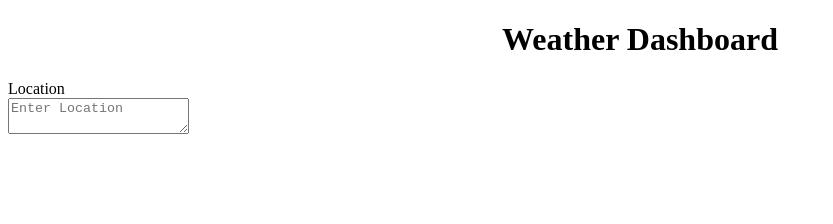
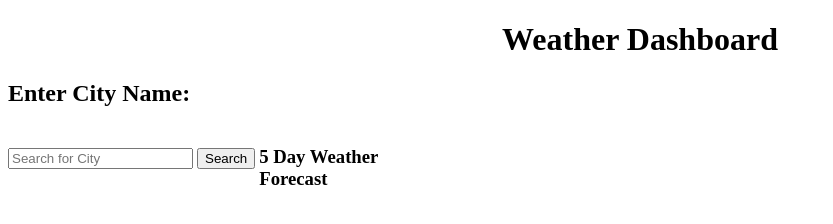
Before and after one commit to NazKena/Weather-Dashboard, a plain HTML site: page index.html in a window 1280 px wide. Shown: the whole page, without its empty margins (0-833 px from the left). Drawn offline with Linux system fonts and the light colour scheme; no server answers.

Commit message:
styling weather dashboard

```diff
--- a/index.html
+++ b/index.html
@@ -6,15 +6,28 @@
     <meta name="viewport" content="width=device-width, initial-scale=1.0">
     <title>Document</title>
     <link rel="stylesheet" href="./style.css"></link>
+    <link href="https://cdn.jsdelivr.net/npm/bootstrap@5.3.0-alpha1/dist/css/bootstrap.min.css
+    ">
 </head>
 <body>
     <h1>Weather Dashboard</h1>
-    <div>
-    <aside> Location</aside>
-    <textarea placeholder="Enter Location"></textarea>
+
+      <!-- Search Button-->
+    <h2>Enter City Name:</h2>
+    <input
+    type="text"
+    id="city"
+    placeholder="Search for City"
+    >
+    <button>Search</button>
+
+    <!--5 day weather forecase-->
+<div class="container">
+    <div id="forecast">
+        <h3>5 Day Weather Forecast</h3>
     </div>
-
-
+</div>
+</section>
 
 
     <script src="./script.js"></script>
--- a/script.js
+++ b/script.js
@@ -0,0 +1,2 @@
+fetch(queryURL)
+var queryURL = "http://api.openweathermap.org/data/2.5/weather?q=" + city + "&appid=" + APIKey;
--- a/style.css
+++ b/style.css
@@ -1,3 +1,14 @@
 h1 {
     text-align: center;
 }
+
+
+
+.container{
+    display: inline-flex;
+    flex-direction: column;
+    height: 24%;
+    width: 14%;
+    color: rgb(0, 0, 0)
+
+  }
```
